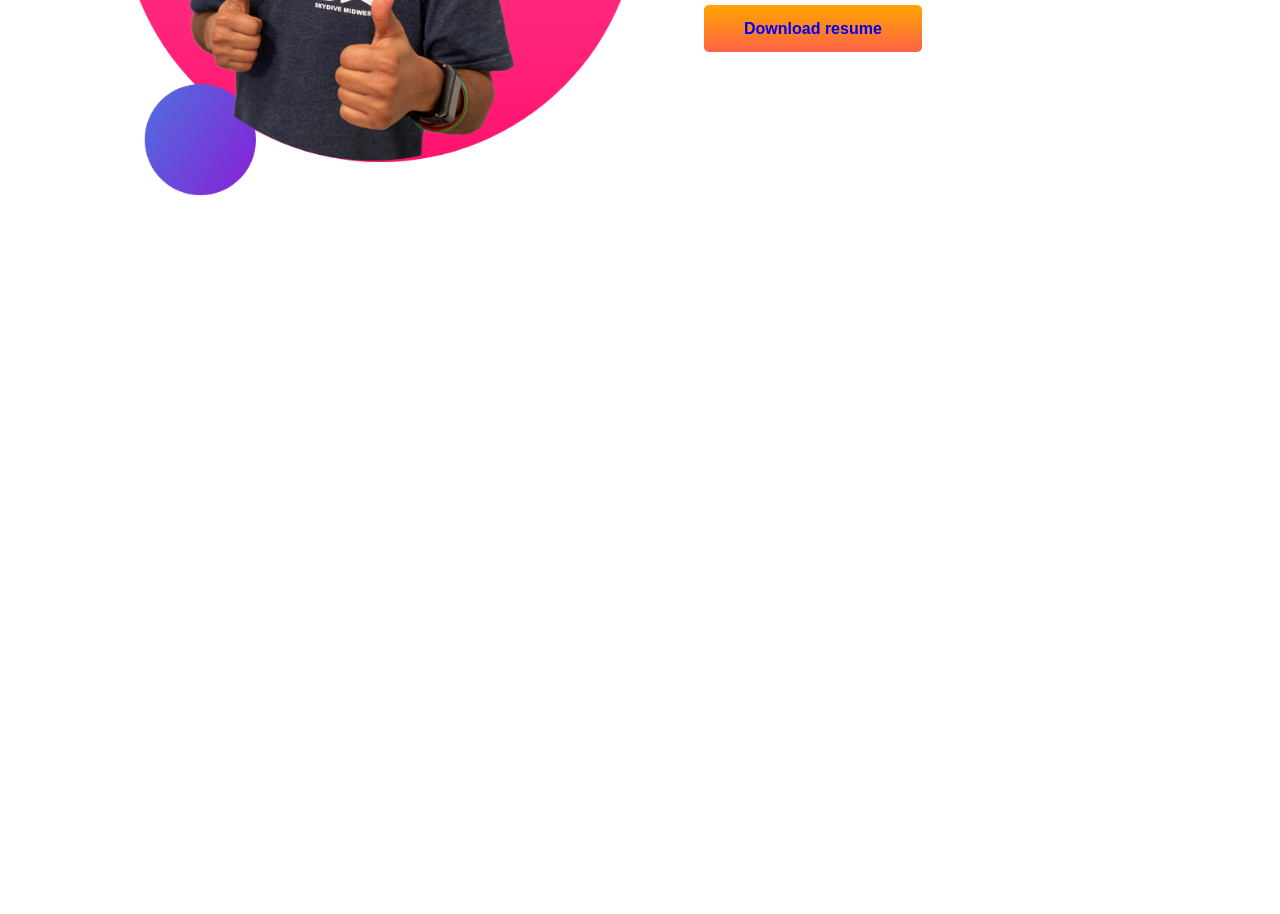
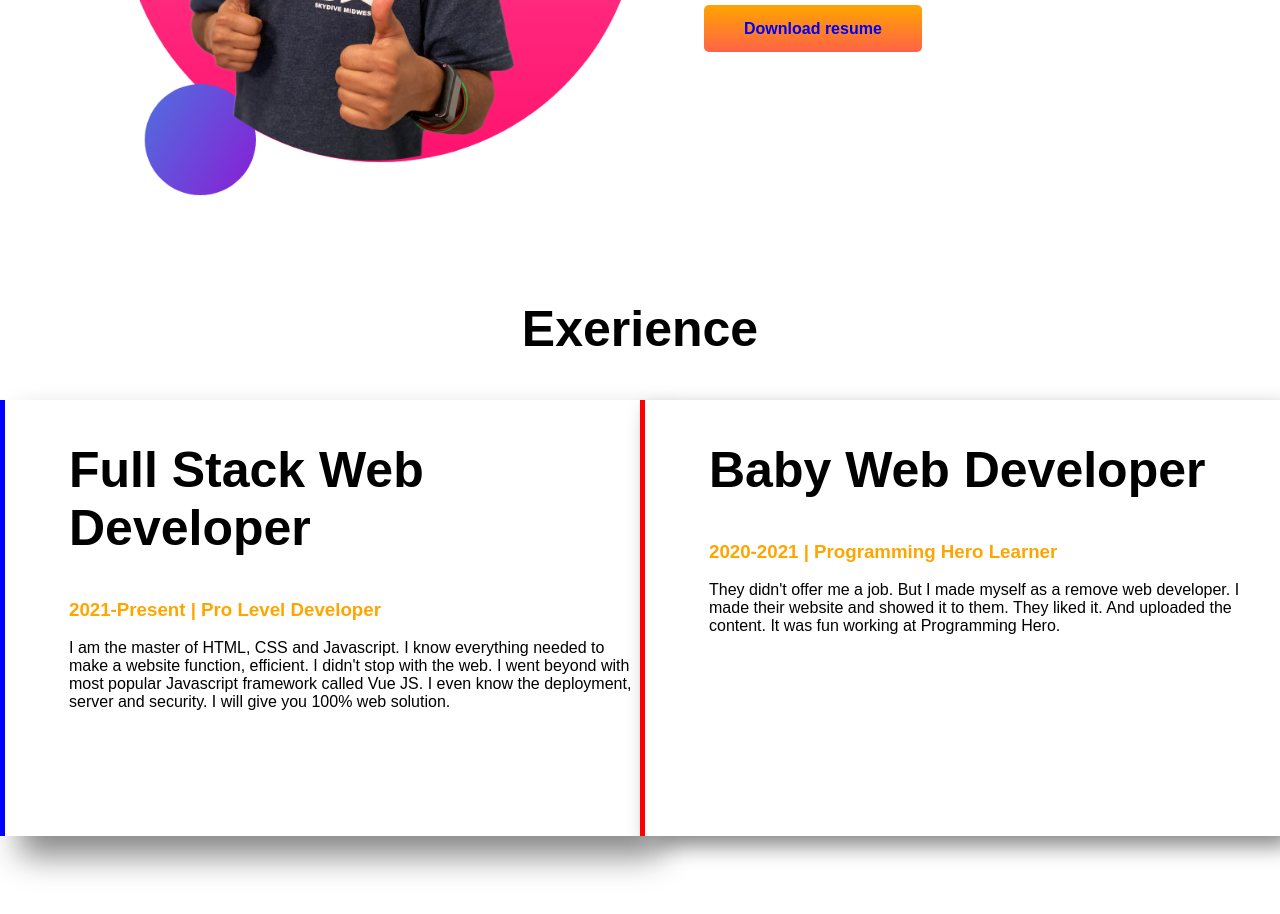
Before and after one commit to TanvirHasanPrince/developer_portfolio, a plain HTML site: page index.html in a window 1280 px wide. Shown: the part 1033-1947 px from the top of the page. Before the commit the page ends 1333 px from the top, so only its background shows below. Drawn offline with Linux system fonts and the light colour scheme.

Commit message:
experience

```diff
--- a/index.html
+++ b/index.html
@@ -14,7 +14,7 @@
     <title>Tanvir Hasan Prince - Portfolio</title>
   </head>
   <body>
-    <section class="top-banner">
+    <section class="top-banner flexible-container">
       <div class="half-width">
         <h1>Welcome To</h1>
         <h1><span> Tanvir Hasan Prince </span> World</h1>
@@ -34,24 +34,24 @@
         >
       </div>
 
-       <div class="half-width">
+      <div class="half-width">
         <img src="./images/jhankar.png" alt="" />
       </div>
     </section>
 
-    <section class="dream-big">
-
-
+    <section class="dream-big flexible-container">
       <div class="half-width">
         <img src="./images/jhankar2.png" alt="" />
       </div>
 
-       <div class="half-width">
+      <div class="half-width">
         <h1>Dream Big</h1>
-        <h1><span>Become a web developer</span> </h1>
+        <h1><span>Become a web developer</span></h1>
 
         <p>
-          I already learned the basic HTML and CSS. I can build any simple website. I can even teach my grandma how to make simple website. My goal is to build 3 websites and learn advanced topics.
+          I already learned the basic HTML and CSS. I can build any simple
+          website. I can even teach my grandma how to make simple website. My
+          goal is to build 3 websites and learn advanced topics.
         </p>
         <a
           href="https://www.linkedin.com/feed/"
@@ -62,5 +62,32 @@
         >
       </div>
     </section>
+
+    <section class="exerience-area">
+
+     <h1 class="experience">Exerience</h1>
+<div class="flexible-container">
+        <div class="full-stack-developer half-width">
+        <h1>Full Stack Web Developer</h1>
+        <h3><span>2021-Present | Pro Level Developer</span></h3>
+        <p>
+          I am the master of HTML, CSS and Javascript. I know everything needed
+          to make a website function, efficient. I didn't stop with the web. I
+          went beyond with most popular Javascript framework called Vue JS. I
+          even know the deployment, server and security. I will give you 100%
+          web solution.
+        </p>
+      </div>
+
+       <div class="Baby-developer half-width">
+        <h1>Baby Web Developer</h1>
+        <h3><span>2020-2021 | Programming Hero Learner</span></h3>
+        <p>
+          They didn't offer me a job. But I made myself as a remove web developer. I made their website and showed it to them. They liked it. And uploaded the content. It was fun working at Programming Hero.
+        </p>
+      </div>
+
+</div>
+    </section>
   </body>
 </html>
--- a/style.css
+++ b/style.css
@@ -22,7 +22,7 @@ span{
 
 }
 
-section {
+.flexible-container {
  display: flex;
  margin-bottom: 100px;
 }
@@ -59,3 +59,24 @@ a{
  background-image: url(./images/dream-bg.png);
  background-repeat: no-repeat;
 }
+
+.experience{
+ text-align: center;
+}
+
+
+.full-stack-developer{
+ background-color: #ffffff;
+ border-left: 5px solid blue;
+ padding-bottom: 100px;
+  box-shadow: 20px 20px 30px #888888;
+
+}
+
+.Baby-developer{
+  background-color: #ffffff;
+ border-left: 5px solid red;
+ padding-bottom: 100px;
+  box-shadow: 10px 10px 20px #888888;
+
+}
```
